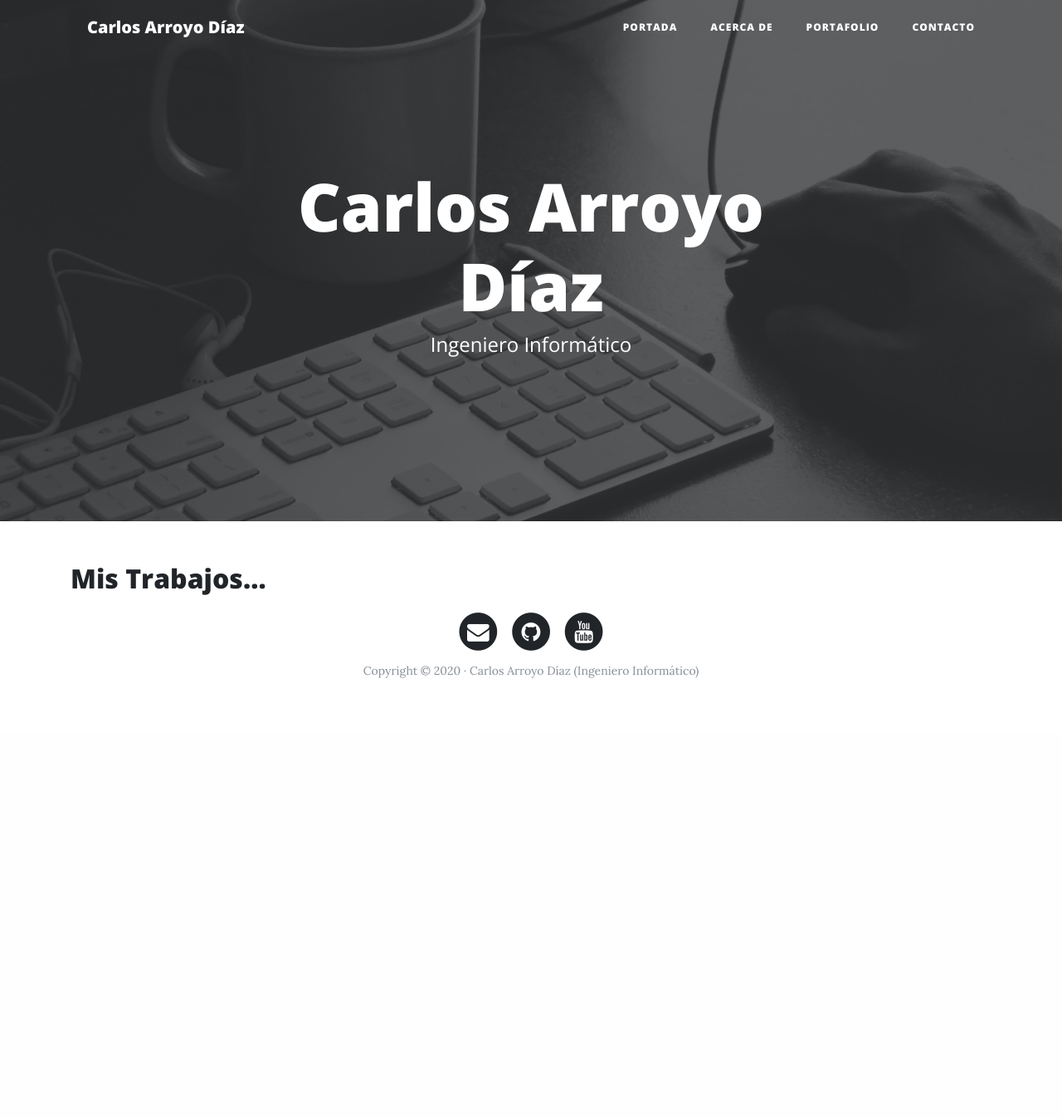
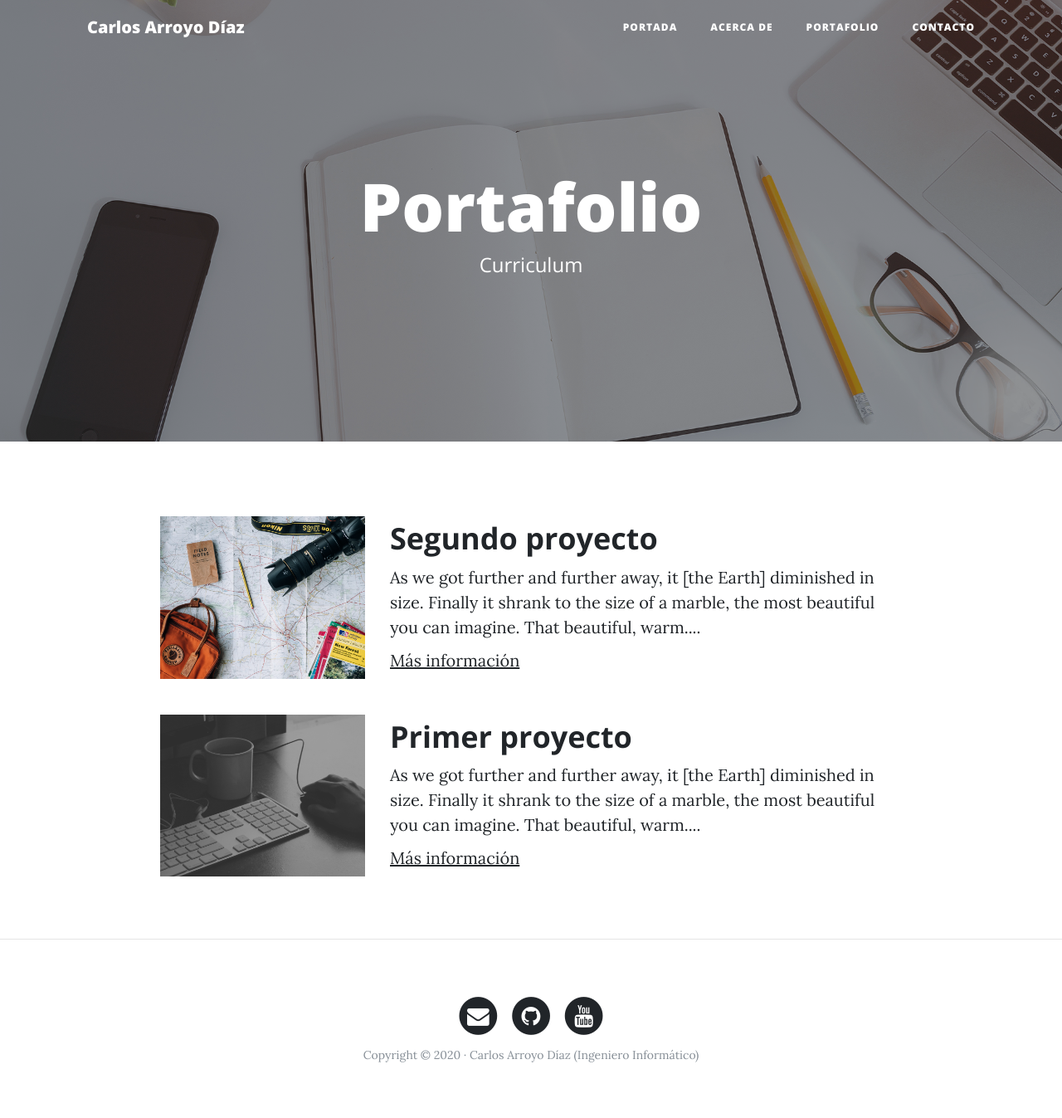
Before and after one commit to jltaglia/webpersonal_17, a Django app: page /portfolio/ in a window 1280 px wide. Shown: the whole page at 83% size. Before the commit the page ends 817 px from the top, so only its background shows below. Run offline with Django 4.2, Linux system fonts and the light colour scheme; some libraries are stand-ins or nearby versions.

Commit message:
Rev 04-10-2022 22:36

```diff
--- a/core/templates/core/base.html
+++ b/core/templates/core/base.html
@@ -12,8 +12,11 @@
   {% load static %}
   <link href="{% static 'core/vendor/bootstrap/css/bootstrap.min.css' %}" rel="stylesheet">
   <link href="{% static 'core/vendor/font-awesome/css/font-awesome.min.css' %}" rel="stylesheet" type="text/css">
-    <link href="https://fonts.googleapis.com/css?family=Lora:400,700,400italic,700italic" rel='stylesheet' type='text/css'>
-    <link href="https://fonts.googleapis.com/css?family=Open+Sans:300italic,400italic,600italic,700italic,800italic,400,300,600,700,800" rel='stylesheet' type='text/css'>
+  <link href="https://fonts.googleapis.com/css?family=Lora:400,700,400italic,700italic" rel='stylesheet'
+    type='text/css'>
+  <link
+    href="https://fonts.googleapis.com/css?family=Open+Sans:300italic,400italic,600italic,700italic,800italic,400,300,600,700,800"
+    rel='stylesheet' type='text/css'>
   <link href="{% static 'core/css/clean-blog.min.css' %}" rel="stylesheet">
 
 </head>
@@ -24,7 +27,9 @@
   <nav class="navbar navbar-expand-lg navbar-light fixed-top" id="mainNav">
     <div class="container">
       <a class="navbar-brand" href="{% url 'home' %}">Carlos Arroyo Díaz</a>
-        <button class="navbar-toggler navbar-toggler-right" type="button" data-toggle="collapse" data-target="#navbarResponsive" aria-controls="navbarResponsive" aria-expanded="false" aria-label="Toggle navigation">
+      <button class="navbar-toggler navbar-toggler-right" type="button" data-toggle="collapse"
+        data-target="#navbarResponsive" aria-controls="navbarResponsive" aria-expanded="false"
+        aria-label="Toggle navigation">
         Menú
         <i class="fa fa-bars"></i>
       </button>
@@ -48,23 +53,25 @@
   </nav>
 
   <!-- Cabecera -->
-    <header class="masthead" style="background-image: url('{% static 'core/img/home-bg.jpg' %}')">
+  <header class="masthead" style="background-image: url('{% block background %}{% endblock background %}')">
     <div class="overlay"></div>
     <div class="container">
       <div class="row">
         <div class="col-lg-8 col-md-10 mx-auto">
           <div class="site-heading">
-              <h1>Carlos Arroyo Díaz</h1>
-              <span class="subheading">Ingeniero Informático</span>
+            {% block header %}{% endblock header%}
           </div>
         </div>
       </div>
     </div>
   </header>
   <!-- CONTENIDO !!!-->
+  <div class="container">
     {% block content %}{% endblock content%}
+  </div>
+  {% if request.resolver_match.url_name != "home" %}
+  <hr> {% endif %}
   <!-- CONTENIDO !!! -->
-
   <!-- Pié de página -->
   <footer>
     <div class="container">
--- a/core/templates/core/portfolio.html
+++ b/core/templates/core/portfolio.html
@@ -2,8 +2,35 @@
 {% block title %}
     - Portfolio
 {% endblock title %}
+{% load static %}
+{% block background %}{% static 'core/img/portfolio-bg.jpg' %}{% endblock background %}
+{% block header %}
+    <h1>Portafolio</h1>
+    <span class="subheading">Curriculum</span>
+{% endblock header%}
 {% block content %}
-    <div class="container">
-        <h2>Mis Trabajos...</h2>
+<div class="container">
+    <!-- Proyecto -->
+    <div class="row project">
+        <div class="col-lg-3 col-md-4 offset-lg-1">
+            <img class="img-fluid" src="{% static 'core/img/about-bg.jpg' %}" alt="">
+        </div>
+      <div class="col-lg-7 col-md-8">
+            <h2 class="section-heading title">Segundo proyecto</h2>
+        <p>As we got further and further away, it [the Earth] diminished in size. Finally it shrank to the size of a marble, the most beautiful you can imagine. That beautiful, warm....</p>
+        <p><a href="http://google.com">Más información</a></p>
+        </div>
+    </div>
+    <!-- Proyecto -->
+    <div class="row project">
+        <div class="col-lg-3 col-md-4 offset-lg-1">
+            <img class="img-fluid" src="{% static 'core/img/home-bg.jpg' %}" alt="">
+        </div>
+        <div class="col-lg-7 col-md-8">
+            <h2 class="section-heading title">Primer proyecto</h2>
+        <p>As we got further and further away, it [the Earth] diminished in size. Finally it shrank to the size of a marble, the most beautiful you can imagine. That beautiful, warm....</p>
+        <p><a href="http://google.com">Más información</a></p>
+        </div>
+    </div>
     </div>
 {% endblock content %}
```
Also changed, not shown: core/templates/core/about.html (+16 -3 lines), core/templates/core/contact.html (+17 -4 lines), core/templates/core/home.html (+7 -3 lines). Lines whose indentation alone changed are shown as unchanged.
